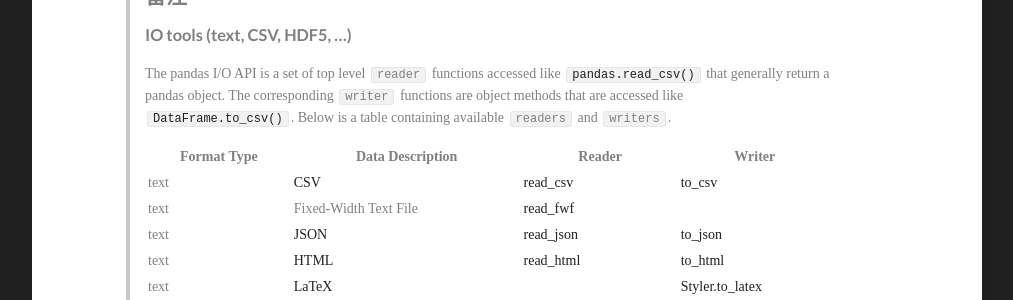
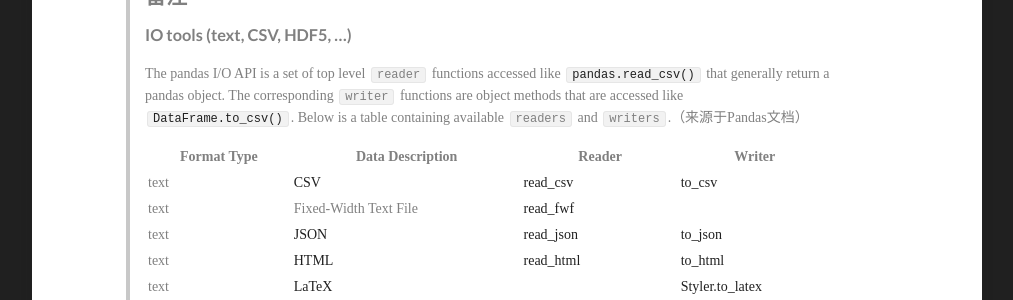
Before and after one commit to hrjtju/hrjtju.github.io, a Jekyll site: the page built from _posts/2022-09-10-DatawhaleDA-1.md, in a window 1280 px wide and 900 px high, scrolled down 3368 px. Shown: the part 150-450 px from the top of the window, without its empty margins (133-1146 px from the left). Built offline with Jekyll 4.4.1, drawn with Linux system fonts in a browser that asks for light colours.

Commit message:
Update 2022-09-10-DatawhaleDA-1.md

```diff
--- a/_posts/2022-09-10-DatawhaleDA-1.md
+++ b/_posts/2022-09-10-DatawhaleDA-1.md
@@ -93,7 +93,7 @@
 >
 > ### IO tools (text, CSV, HDF5, …)
 >
-> The pandas I/O API is a set of top level `reader` functions accessed like [`pandas.read_csv()`](https://pandas.pydata.org/pandas-docs/stable/reference/api/pandas.read_csv.html#pandas.read_csv) that generally return a pandas object. The corresponding `writer` functions are object methods that are accessed like [`DataFrame.to_csv()`](https://pandas.pydata.org/pandas-docs/stable/reference/api/pandas.DataFrame.to_csv.html#pandas.DataFrame.to_csv). Below is a table containing available `readers` and `writers`.
+> The pandas I/O API is a set of top level `reader` functions accessed like [`pandas.read_csv()`](https://pandas.pydata.org/pandas-docs/stable/reference/api/pandas.read_csv.html#pandas.read_csv) that generally return a pandas object. The corresponding `writer` functions are object methods that are accessed like [`DataFrame.to_csv()`](https://pandas.pydata.org/pandas-docs/stable/reference/api/pandas.DataFrame.to_csv.html#pandas.DataFrame.to_csv). Below is a table containing available `readers` and `writers`.（来源于Pandas文档）
 >
 > | Format Type | Data Description                                             | Reader                                                       | Writer                                                       |
 > | ----------- | ------------------------------------------------------------ | ------------------------------------------------------------ | ------------------------------------------------------------ |
```
